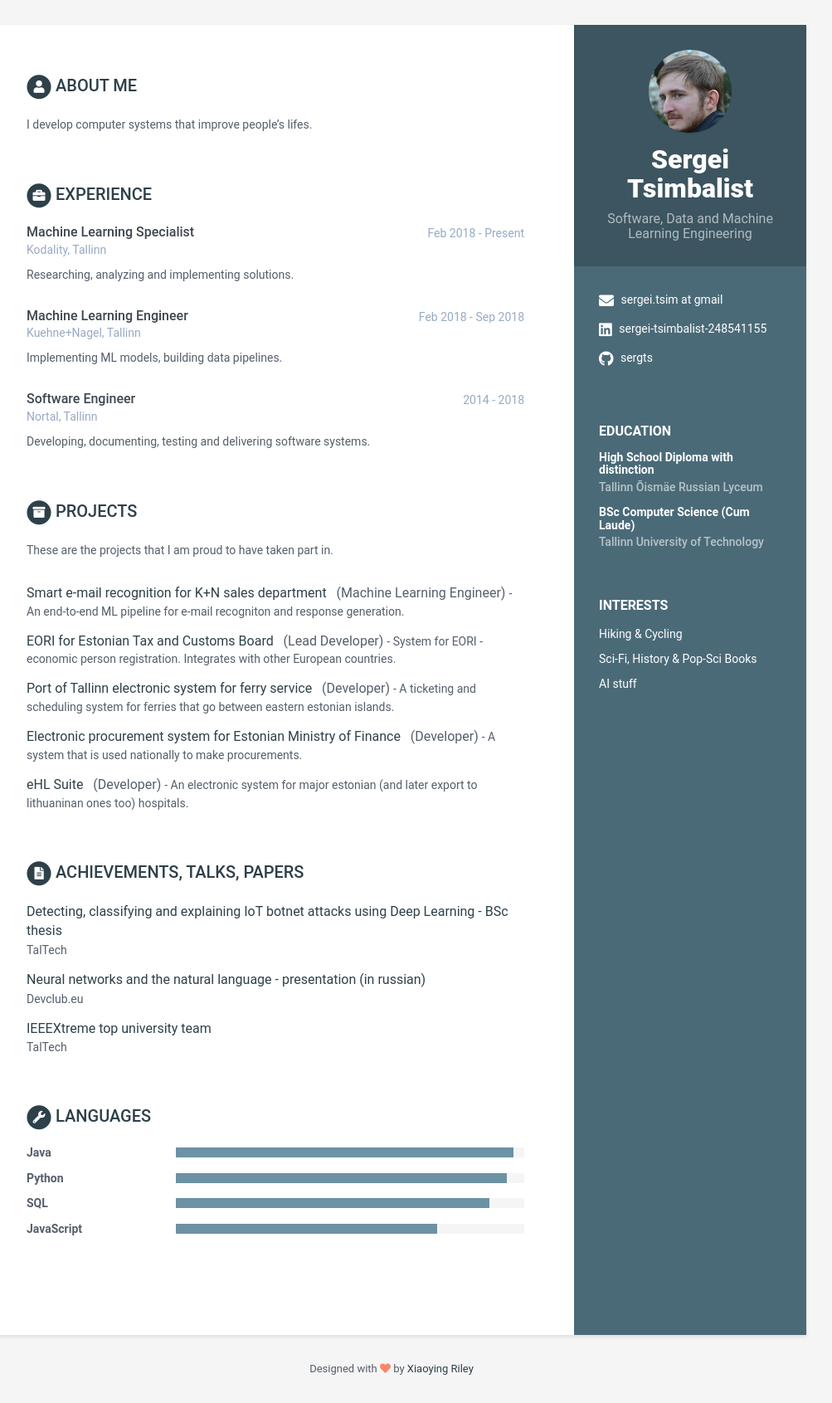
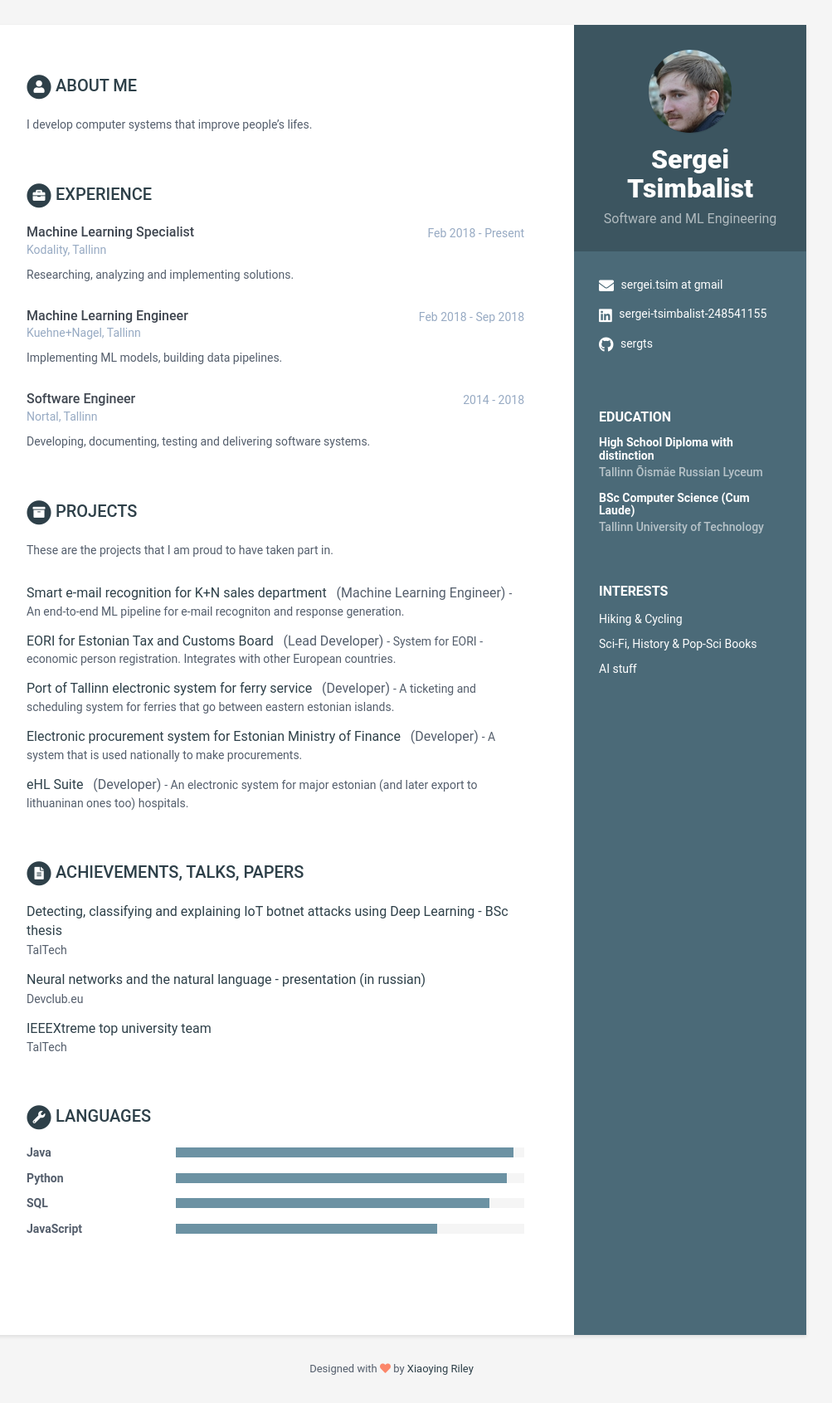
Before and after one commit to sergts/sergts.github.io, a Jekyll site: the page built from index.html, in a window 1280 px wide. Shown: the whole page at 83% size, without its empty margins (168-1171 px from the left). Built offline with Jekyll 4.4.1, drawn with Linux system fonts in a browser that asks for light colours.

Commit message:
Update data.yml

```diff
--- a/_data/data.yml
+++ b/_data/data.yml
@@ -8,7 +8,7 @@ sidebar:
 
     # Profile information
     name: Sergei Tsimbalist
-    tagline: Software, Data and Machine Learning Engineering
+    tagline: Software and ML Engineering
     avatar: mypic_small.jpg  #place a 100x100 picture inside /assets/images/ folder and provide the name of the file below
 
     # Sidebar links
```
